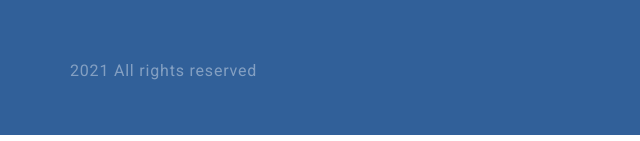
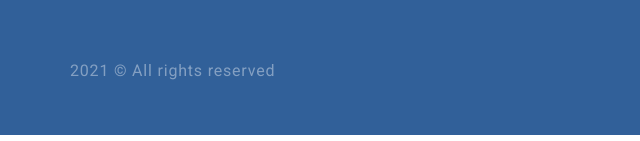
Before and after one commit to KimK8/GB_project2, a plain HTML site: page index.html in a window 1280 px wide. Shown: the part 3288-3429 px from the top of the page, 0-640 px from the left. Drawn offline with Linux system fonts and the light colour scheme.

Commit message:
Adding of copyright sign

```diff
--- a/index.html
+++ b/index.html
@@ -98,7 +98,7 @@
                 <li class="footer__contacts_item">hello.site@gmail.com</li>
             </ol>
             <div class="copyrights_box">
-                <p class="copyrights">2021 All rights reserved</p>
+                <p class="copyrights">2021 &copy; All rights reserved</p>
             </div>
         </div>
     </footer>
```
